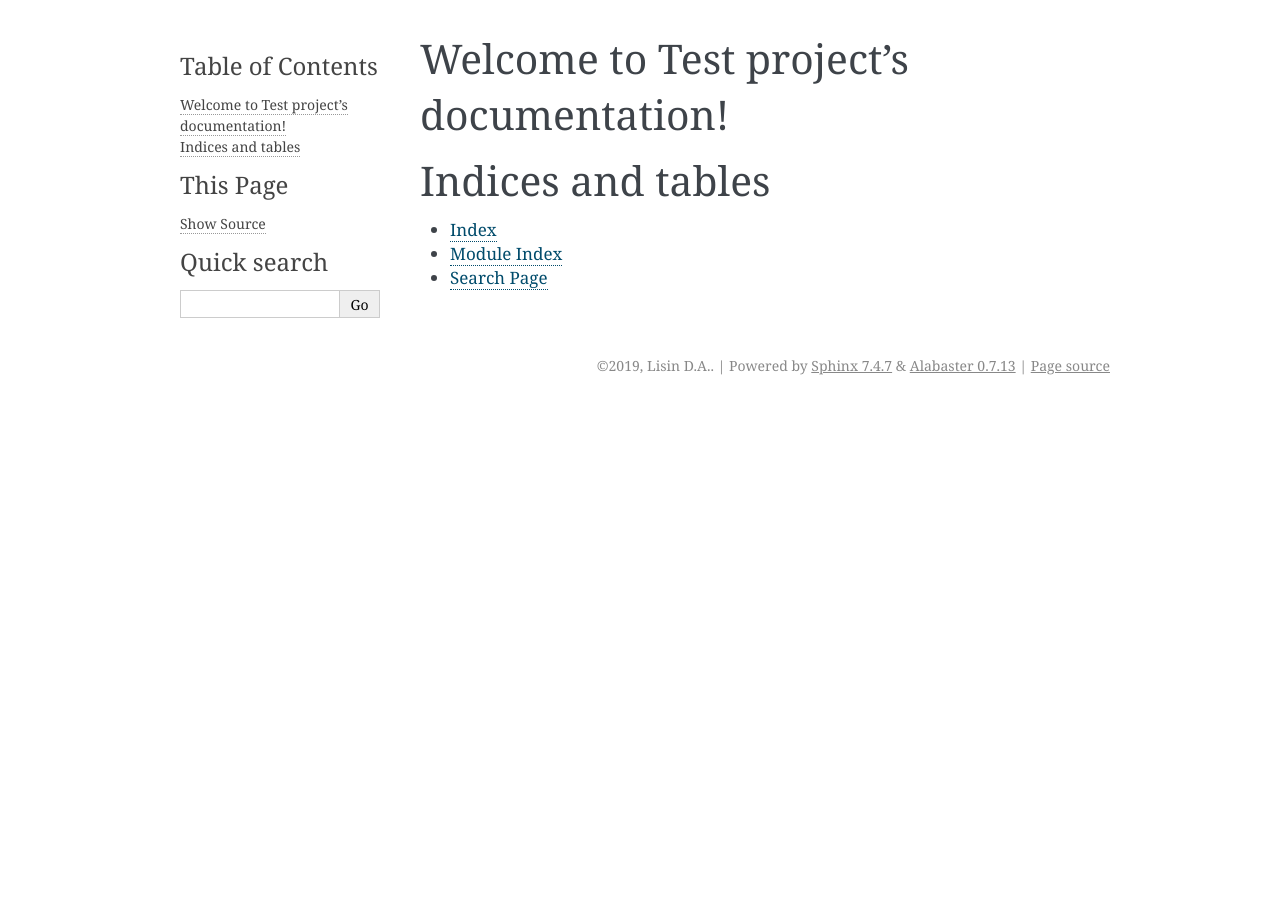
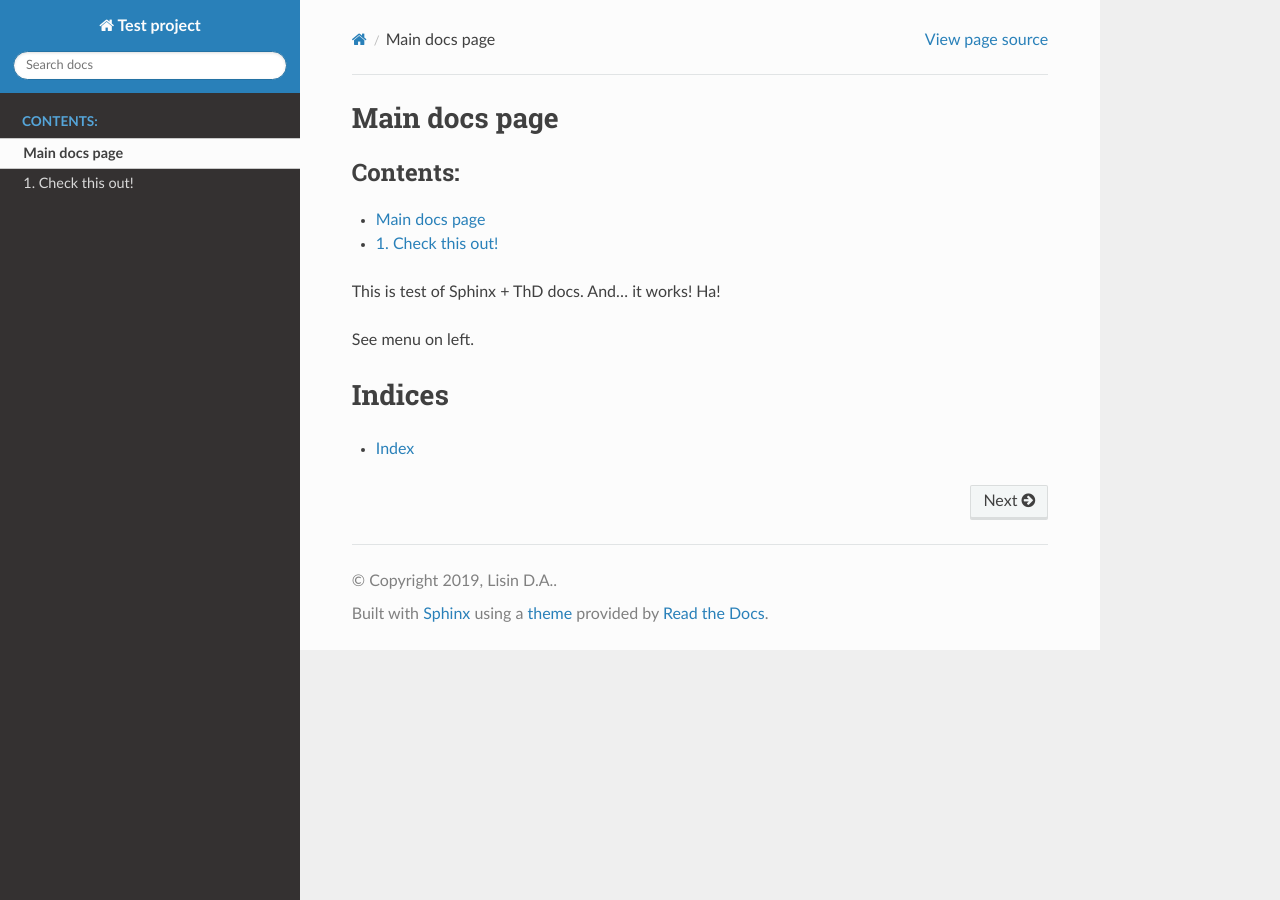
Before and after one commit to mrdimfox/test_gh_pages_plus_sphinx, a Sphinx documentation site: the page built from docs/source/index.rst, in a window 1280 px wide. Built offline with Sphinx 7.4.7 and the Read the Docs theme 2.0.0, drawn with Linux system fonts in a browser that asks for light colours.

Commit message:
FEAT: Add some pages

```diff
--- a/docs/source/conf.py
+++ b/docs/source/conf.py
@@ -31,6 +31,7 @@ release = '0.0.1'
 # extensions coming with Sphinx (named 'sphinx.ext.*') or your custom
 # ones.
 extensions = [
+    'sphinx_js'
 ]
 
 # Add any paths that contain templates here, relative to this directory.
@@ -47,9 +48,19 @@ exclude_patterns = []
 # The theme to use for HTML and HTML Help pages.  See the documentation for
 # a list of builtin themes.
 #
-html_theme = 'alabaster'
+html_theme = 'sphinx_rtd_theme'
 
 # Add any paths that contain custom static files (such as style sheets) here,
 # relative to this directory. They are copied after the builtin static files,
 # so a file named "default.css" will overwrite the builtin "default.css".
 html_static_path = ['_static']
+
+# -- Extensions configuration ------------------------------------------------
+
+# Relative path to js-files for jsdoc util
+js_source_path = '../js'
+
+# -- Document configuration --------------------------------------------------
+
+# File with toctree
+master_doc = 'index'
--- a/docs/source/index.rst
+++ b/docs/source/index.rst
@@ -1,20 +1,19 @@
-.. Test project documentation master file, created by
-   sphinx-quickstart on Thu Nov 14 21:23:42 2019.
-   You can adapt this file completely to your liking, but it should at least
-   contain the root `toctree` directive.
-
-Welcome to Test project's documentation!
-========================================
+Main docs page
+==============
 
 .. toctree::
    :maxdepth: 2
    :caption: Contents:
+   :numbered:
 
+   self
+   other_page
 
+This is test of Sphinx + ThD docs. And... it works! Ha!
 
-Indices and tables
-==================
+See menu on left.
+
+Indices
+=======
 
 * :ref:`genindex`
-* :ref:`modindex`
-* :ref:`search`
--- /dev/null
+++ b/docs/source/other_page_subpage.rst
@@ -0,0 +1,4 @@
+Eee boy!
+--------
+
+This is a subpage of another page! Cool, right?
```
Also changed, not shown: docs/source/other_page.rst (added, +19 -0 lines), 1 other file.
